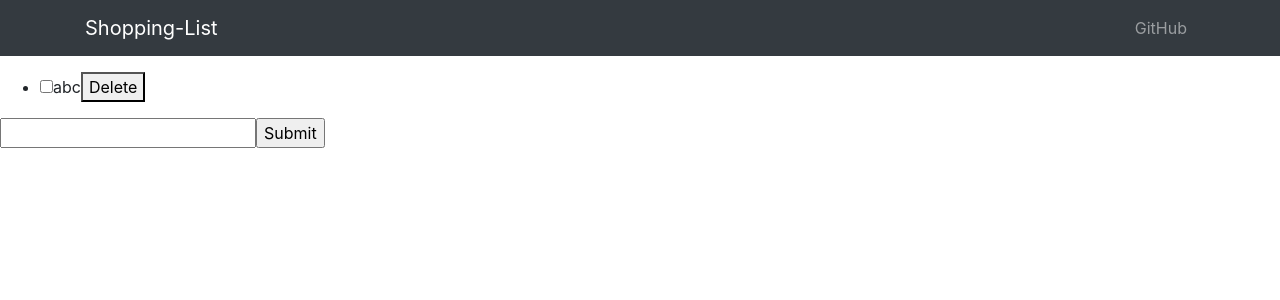
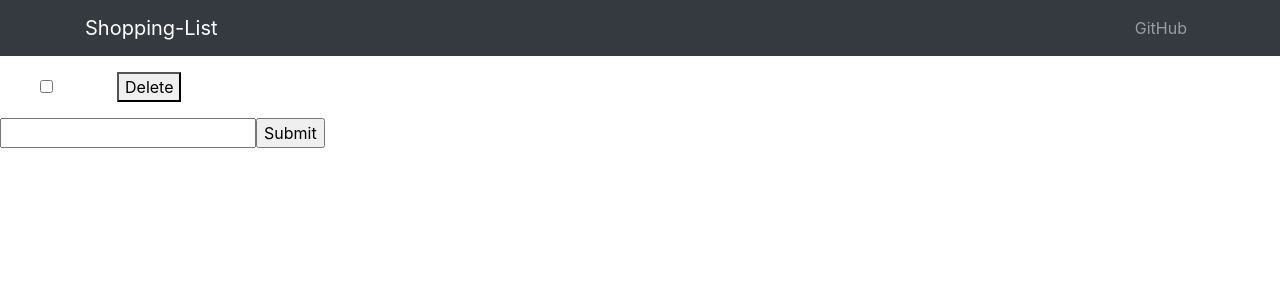
Before and after one commit to zguerrin27/Shopping-List, a React (Create React App) app in the folder client/: page / in a window 1280 px wide. Shown: the top 300 px of the page. Built offline with nearby package versions, Linux system fonts and the light colour scheme; no server answers; the HTML template or start-up script is replaced by a standard one.

Commit message:
Need to add an update route to have isCompleted persist

```diff
--- a/client/src/components/Item.js
+++ b/client/src/components/Item.js
@@ -6,9 +6,9 @@ class Item extends Component {
 
     render() {
         return (
-          <li>
-            <input type="checkbox" checked={ this.props.isCompleted } onChange={ this.props.toggleComplete } />
-            <span >{ this.props.name }</span>
+          <li  >
+            <input type="checkbox" checked={ this.props.isCompleted } onChange={ this.props.toggleComplete } style={{marginRight: "2rem"}} />
+            <span style={{marginRight: "2rem"}} >{ this.props.name }</span>
             <button onClick={this.props.onDeleteClick}  > Delete </button>
           </li>
         );
--- a/client/src/components/ShoppingList.js
+++ b/client/src/components/ShoppingList.js
@@ -13,8 +13,8 @@ class ShoppingList extends Component {
     super(props);
     this.state = {
       items: [{
-        _id: 'xyz',
-        name: 'abc',
+        _id: '',
+        name: '',
         isCompleted: false
       }],
       newItemName: ''
@@ -44,6 +44,7 @@ class ShoppingList extends Component {
 
     axios.post('/api/items', newItem).then(res => {
       this.setState({ items: [...this.state.items, newItem], newItemName: ''  })
+      this.getAllItems();
     })
     .catch(function(err){
       console.log(err)
@@ -71,7 +72,7 @@ class ShoppingList extends Component {
   render() {
     return (
       <div className="App">
-        <ul>
+        <ul style={{listStyleType: "none"}}>
           { this.state.items.map( (item, index) =>
             <Item
                   key={ index }
```
Also changed, not shown: 1 other file (tests, documents, lock files or other folders).
